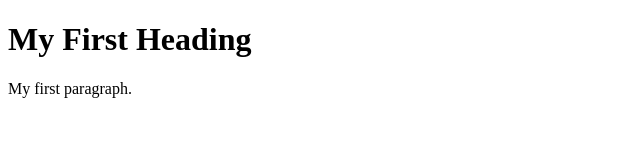
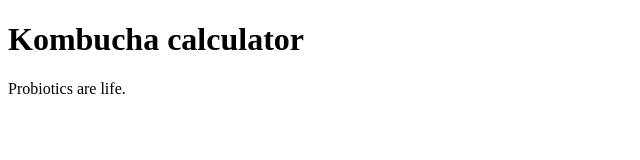
Before and after one commit to MathiasDeMulder/MathiasDeMulder.github.io, a plain HTML site: page index.html in a window 1280 px wide. Shown: the whole page, without its empty margins (0-640 px from the left). Drawn offline with Linux system fonts and the light colour scheme.

Commit message:
Update index.html

```diff
--- a/index.html
+++ b/index.html
@@ -2,9 +2,9 @@
 <html>
 <body>
 
-<h1>My First Heading</h1>
+<h1>Kombucha calculator</h1>
 
-<p>My first paragraph.</p>
+<p>Probiotics are life.</p>
 
 </body>
 </html>
```
